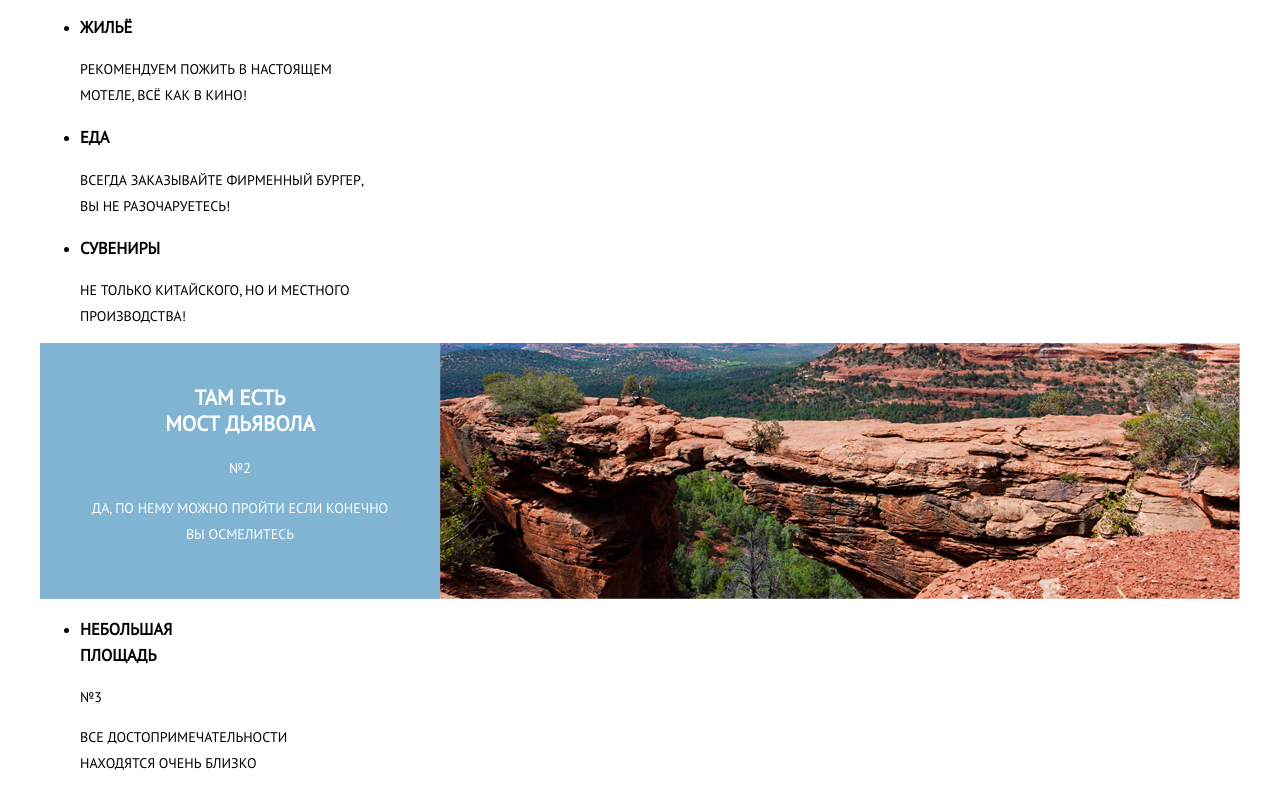
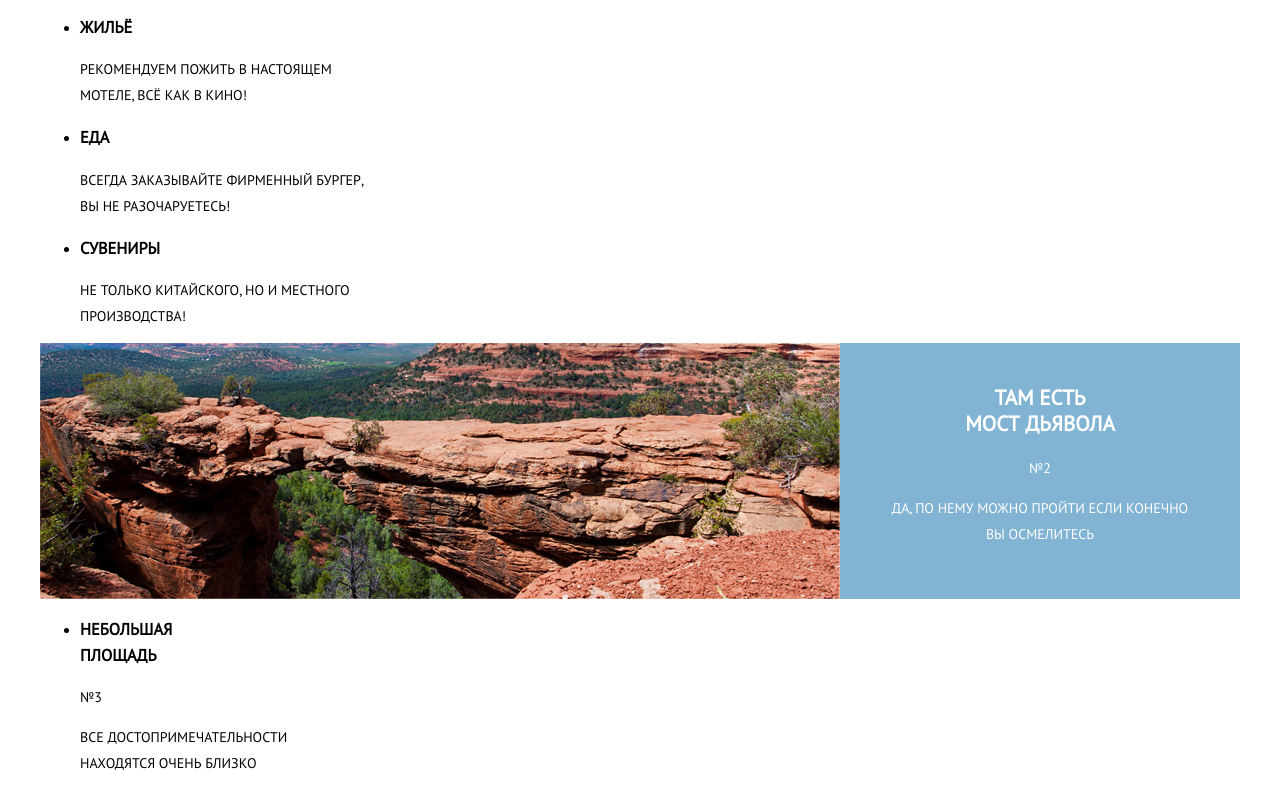
Before and after one commit to MultyPony/sedona, a plain HTML site: page index.html in a window 1280 px wide. Shown: the part 1106-1905 px from the top of the page. Drawn offline with Linux system fonts and the light colour scheme.

Commit message:
Flex solution for 'reasons'

```diff
--- a/css/main.css
+++ b/css/main.css
@@ -48,16 +48,15 @@ h1 + p {
   color: #333333;
 }
 
-.real-town {
+.real-town,
+.devil-bridge {
+  display: flex;
 }
 
 .reason-wrap {
-  display: inline-block;
   width: 400px;
-  min-height: 256px;
 
   text-align: center;
-  vertical-align: top;
   color: #ffffff;
 
   background-color: #81b3d2;
@@ -70,7 +69,7 @@ h1 + p {
   font-weight: 700;
 }
 
-.demo-img {
-  display: inline-block;
-  vertical-align: top;
+
+.devil-bridge .reason-wrap {
+  order: 1;
 }
--- a/index.html
+++ b/index.html
@@ -31,8 +31,8 @@
             <h2>Настоящий<br>городок</h2>
             <p>№1</p>
             <p>Седона - не аттракцион для туристов,<br>течёт своя жизнь</p>
-          </div><!--
-          --><img class="demo-img" src="img/house-and-flag.png" alt="Дом с флагом" width="800" height="256">
+          </div>
+          <img class="demo-img" src="img/house-and-flag.png" alt="Дом с флагом" width="800" height="256">
         </section>
 
         <section class="benefits">
@@ -68,8 +68,8 @@
               Да, по нему можно пройти если конечно<br>
               вы осмелитесь
             </p>
-          </div><!--
-          --><img class="demo-img" src="img/devil-bridge.png" alt="Мост дьявола" width="800" height="256">
+          </div>
+          <img class="demo-img" src="img/devil-bridge.png" alt="Мост дьявола" width="800" height="256">
         </section>
 
         <section class="other-reasons">
```
